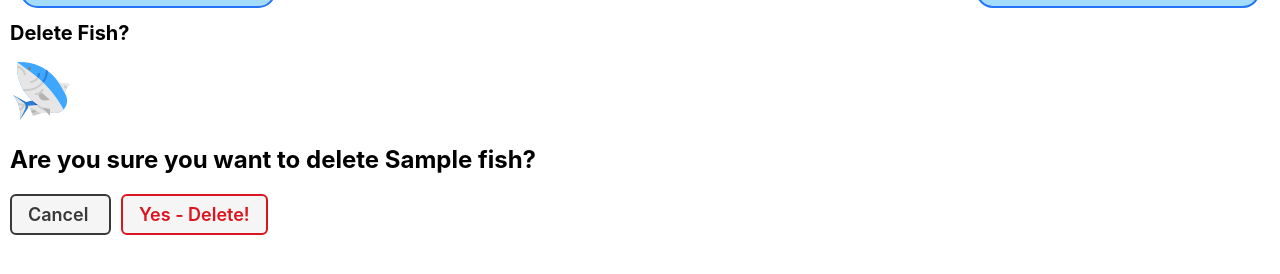
After one commit to strammel33/fish-collector, a Django app: template main_app/templates/main_app/fish_confirm_delete.html in a window 1280 px wide. The commit adds this page. Shown: the part 47-321 px from the top of the page. Run offline with Django 3.2, Linux system fonts and the light colour scheme; the template is opened without the code that fills it: most values are stand-ins (such as "Sample title", 1, 10 or a date in 2020).

Commit message:
finish delete fish functionality

```diff
--- /dev/null
+++ b/main_app/templates/main_app/fish_confirm_delete.html
@@ -0,0 +1,18 @@
+{% extends 'base.html' %}
+{% load static %}
+
+{% block content %}
+<div class="page-heade">
+  <h1>Delete Fish?</h1>
+  <img src="{% static 'images/shark.png' %}" alt="A sharky fish">
+</div>
+<h2>Are you sure you want to delete {{ fish.name }}?</h2>
+
+<form action="" method="POST" class="form">
+  {% csrf_token %}
+  <a href="{% url 'fish-detail' fish.id %}" class="btn secondary">
+    Cancel
+  </a>
+  <button type="submit" class="btn danger">Yes - Delete!</button>
+</form>
+{% endblock %}
--- a/main_app/templates/main_app/fish_form.html
+++ b/main_app/templates/main_app/fish_form.html
@@ -7,7 +7,11 @@
 
 {% block content %}
 <div class="page-header">
-  <h1>Add a Fish</h1>
+  {% if fish %}
+    <h1>Edit {{ fish.name }}</h1>
+  {% else %}
+    <h1>Add a Fish</h1>
+  {% endif %}
   <img src="{% static 'images/flying-fish.png' %}" alt="A flying fish"/>
 </div>
 <form action="" method="post" class="form-container">
```
Also changed, not shown: main_app/static/images/shark.png (added).
